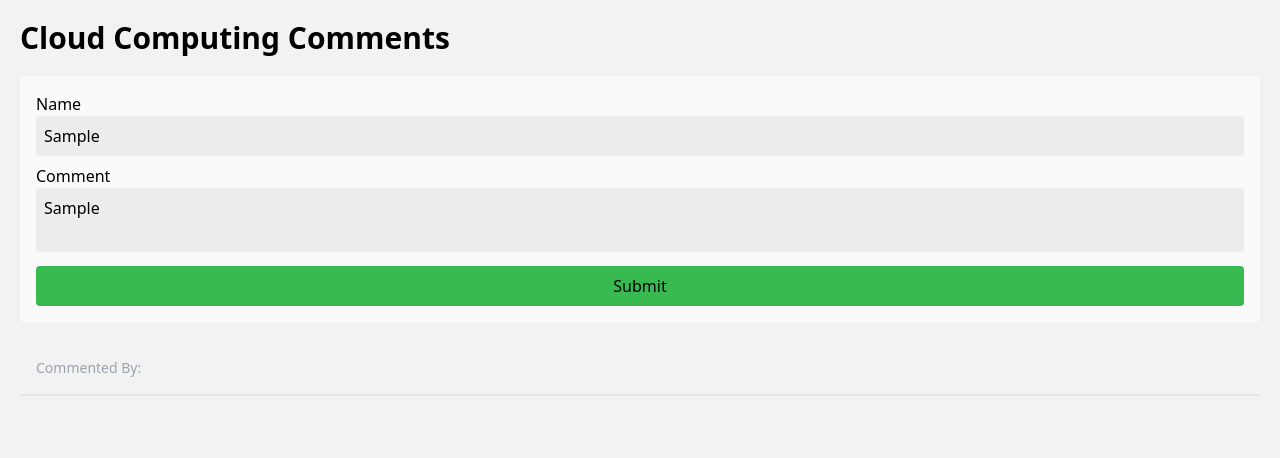
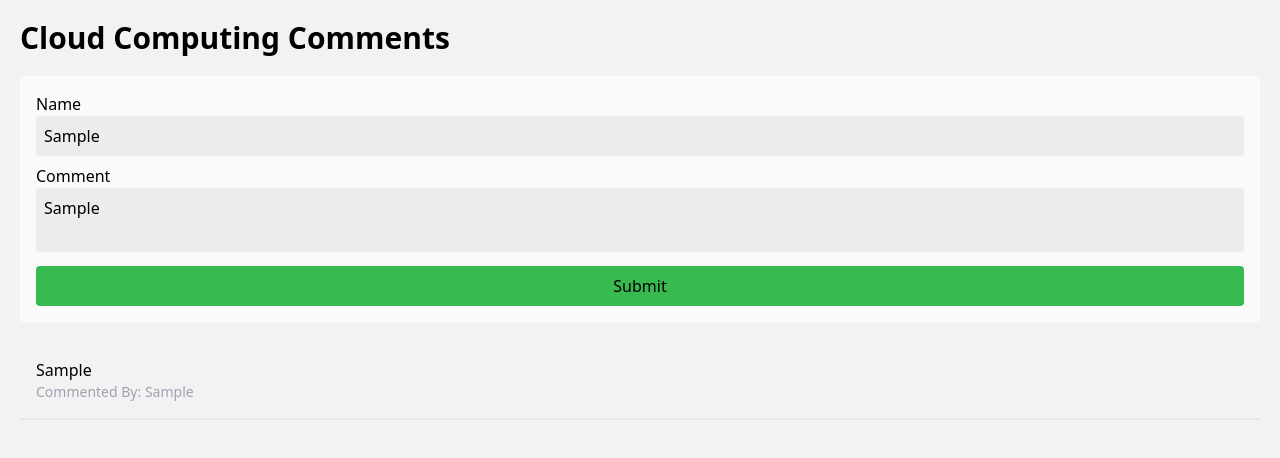
Before and after one commit to andyrodrigues30/cloud-computing-comments, a React (Create React App) app: page / in a window 1280 px wide. Both pictures are taken after typing "Sample", "Sample" into the empty fields and a click on the button "Submit". Shown: the top 458 px of the page. Built offline with nearby package versions, Linux system fonts and the light colour scheme; no server answers.

Commit message:
update comment component

```diff
--- a/src/components/Comment.jsx
+++ b/src/components/Comment.jsx
@@ -3,8 +3,8 @@ import React from "react";
 export default function Comment({ comment }) {
     return (
         <div className="my-2 p-4 border-b-2 border-b-gray-200">
-            <p>{comment.message}</p>
-            <p className="text-sm text-gray-400">Commented By: {comment.creator}</p>
+            <p>{comment.UserResponse}</p>
+            <p className="text-sm text-gray-400">Commented By: {comment.UserName}</p>
         </div>
     )
 }
```
